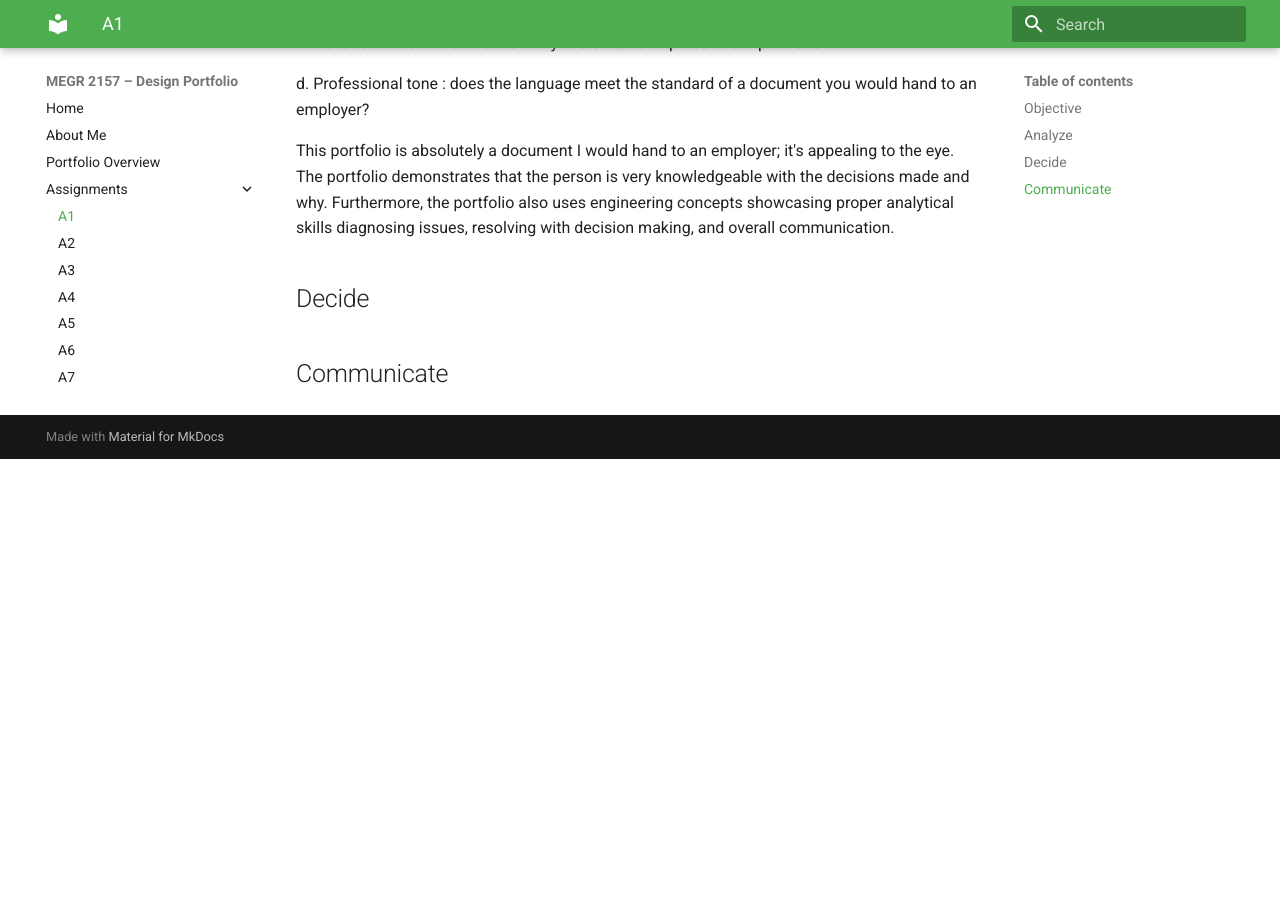
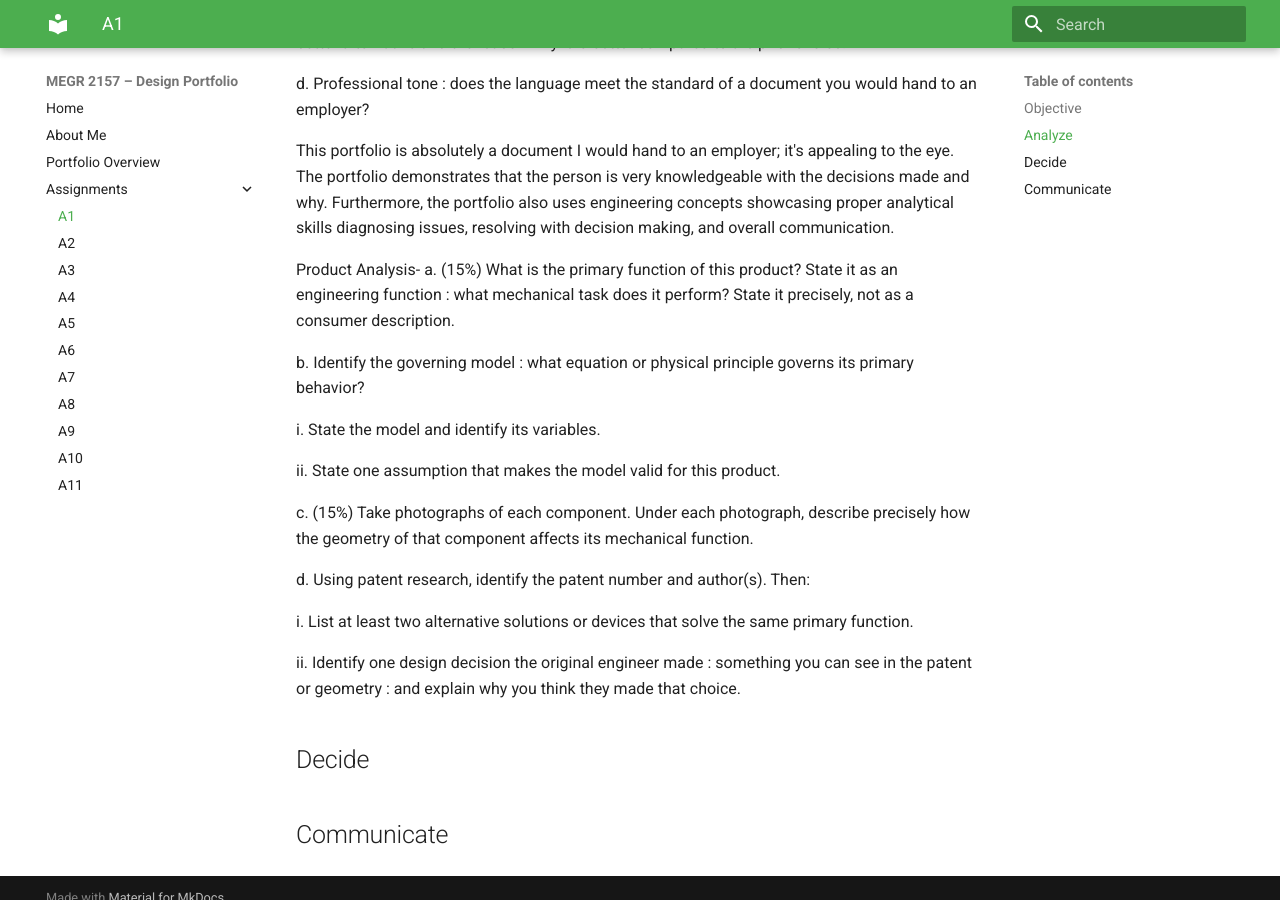
Before and after one commit to Jeffrey-Mendoza/megr2157-portfolio, an MkDocs documentation site: the page built from docs/assignments/A01/index.md, in a window 1280 px wide and 900 px high, scrolled down 1802 px. Built offline with MkDocs 1.6.1 and Material for MkDocs 9.7.7, drawn with Linux system fonts in a browser that asks for light colours; before the commit the page ends 2261 px from its top, so only the background shows below that.

Commit message:
Enhance index.md with product analysis details
Added product analysis section with detailed requirements.

```diff
--- a/docs/assignments/A01/index.md
+++ b/docs/assignments/A01/index.md
@@ -33,6 +33,23 @@ d.  Professional tone : does the language meet the standard of a document you wo
 
 This portfolio is absolutely a document I would hand to an employer; it's appealing to the eye. The portfolio demonstrates that the person is very knowledgeable with the decisions made and why. Furthermore, the portfolio also uses engineering concepts showcasing proper analytical skills diagnosing issues, resolving with decision making, and overall communication.
 
+Product Analysis-
+a.  (15%) What is the primary function of this product? State it as an engineering function : what mechanical task does it perform? State it precisely, not as a consumer description.
+
+b.  Identify the governing model : what equation or physical principle governs its primary behavior?
+
+i.  State the model and identify its variables.
+
+ii.  State one assumption that makes the model valid for this product.
+
+c.  (15%) Take photographs of each component. Under each photograph, describe precisely how the geometry of that component affects its mechanical function.
+
+d.  Using patent research, identify the patent number and author(s). Then:
+
+i.  List at least two alternative solutions or devices that solve the same primary function.
+
+ii.  Identify one design decision the original engineer made : something you can see in the patent or geometry : and explain why you think they made that choice.
+
 
 ## Decide
 
```
